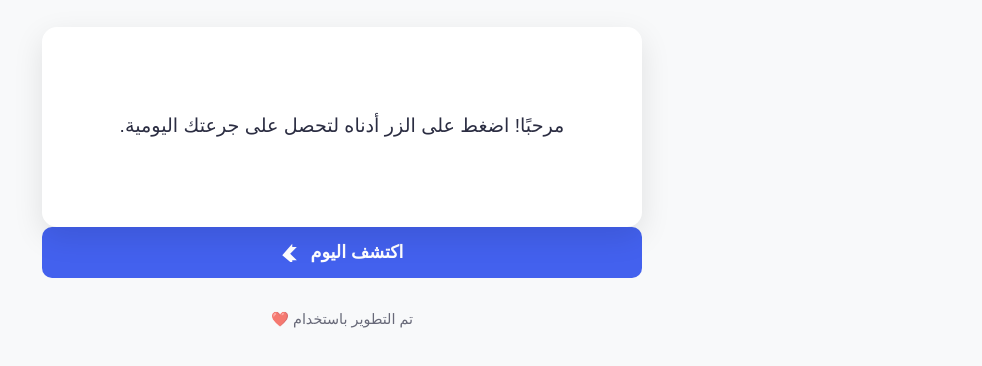
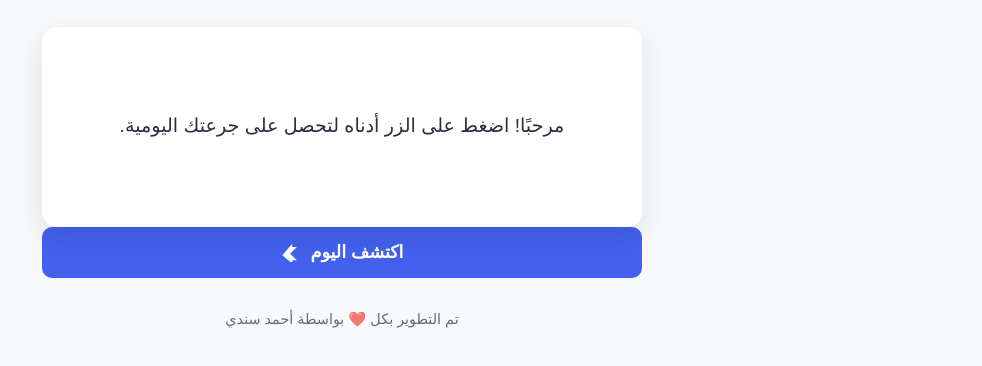
Before and after one commit to DXERX/site1, a plain HTML site: page index.html in a window 1280 px wide. Shown: the part 288-654 px from the top of the page, without its empty margins (298-1280 px from the left). Drawn offline with nearby package versions, Linux system fonts and the light colour scheme.

Commit message:
Update index.html

```diff
--- a/index.html
+++ b/index.html
@@ -47,7 +47,7 @@
         </main>
 
         <footer>
-            <p>تم التطوير باستخدام ❤️</p>
+            <p>تم التطوير بكل ❤️ بواسطة أحمد سندي</p>
         </footer>
     </div>
 
```
